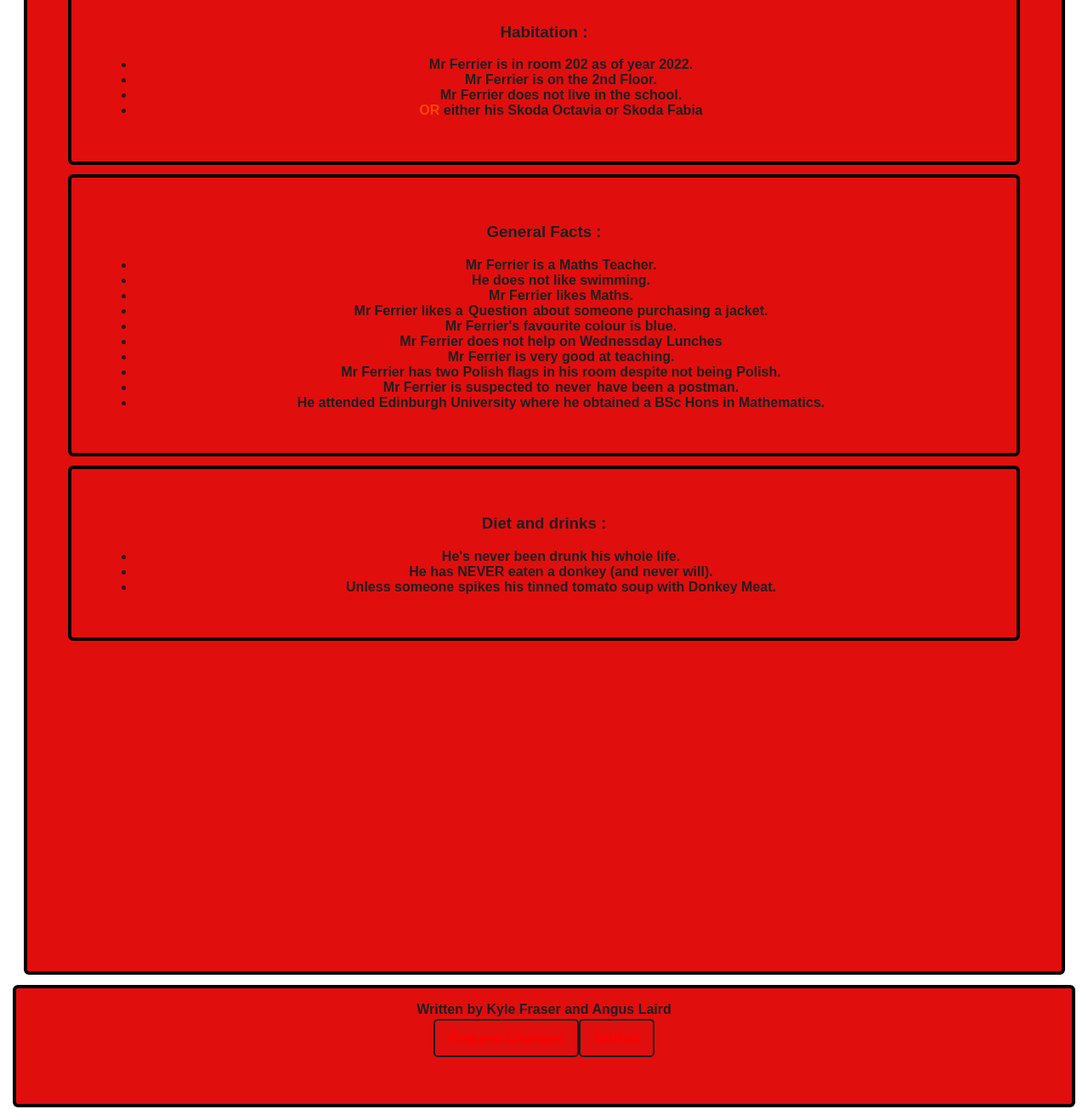
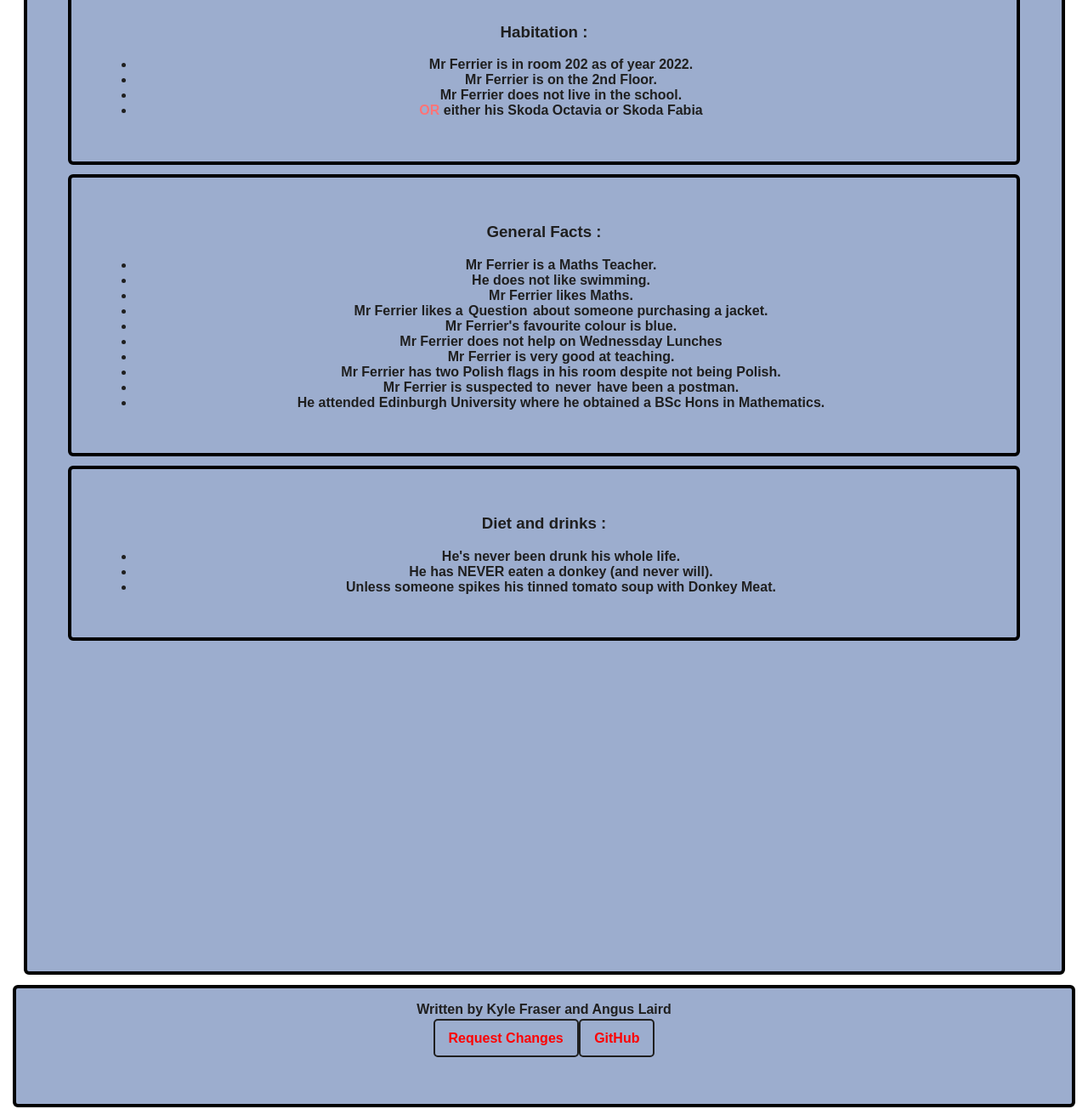
Before and after one commit to kyle-mango/Mr-Ferrier-Fan-Page-V.-2.0, a plain HTML site: page index.html in a window 1280 px wide. Shown: the part 1840-3145 px from the top of the page at 85% size. Drawn offline with Linux system fonts and the light colour scheme.

Commit message:
Update style.css

```diff
--- a/style.css
+++ b/style.css
@@ -36,7 +36,7 @@ img:hover {
 }
 /* REDUNDANT CODE REMOVED */
 .bordered{
-  background-color: #e10e0e;
+  background-color: #9cadce;
   padding: 3%;
   margin:1%;
   border:4px solid black;
@@ -57,7 +57,7 @@ img:hover {
   text-align: center;
   height: 17vh;
   border-width: 15px;
-  background-color: #e10e0e;
+  background-color: #9cadce;
   border:4px solid black;
   border-radius: 6px;
 }
@@ -74,7 +74,7 @@ body{
   text-align: center;
 }
 .highlight{
-  color: #FF4500		;
+  color: #ff7477;
 }
 /* Links */
 /* REDUNDANT CODE REMOVED */
```
